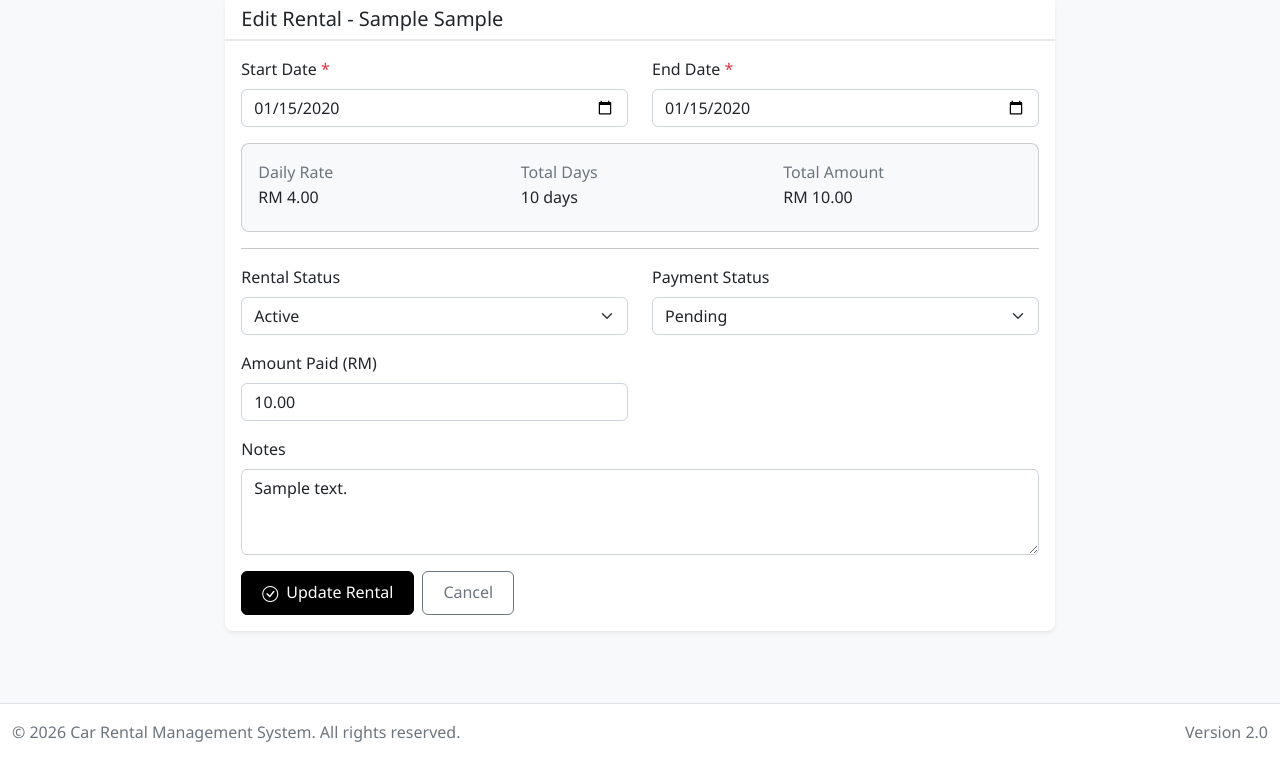
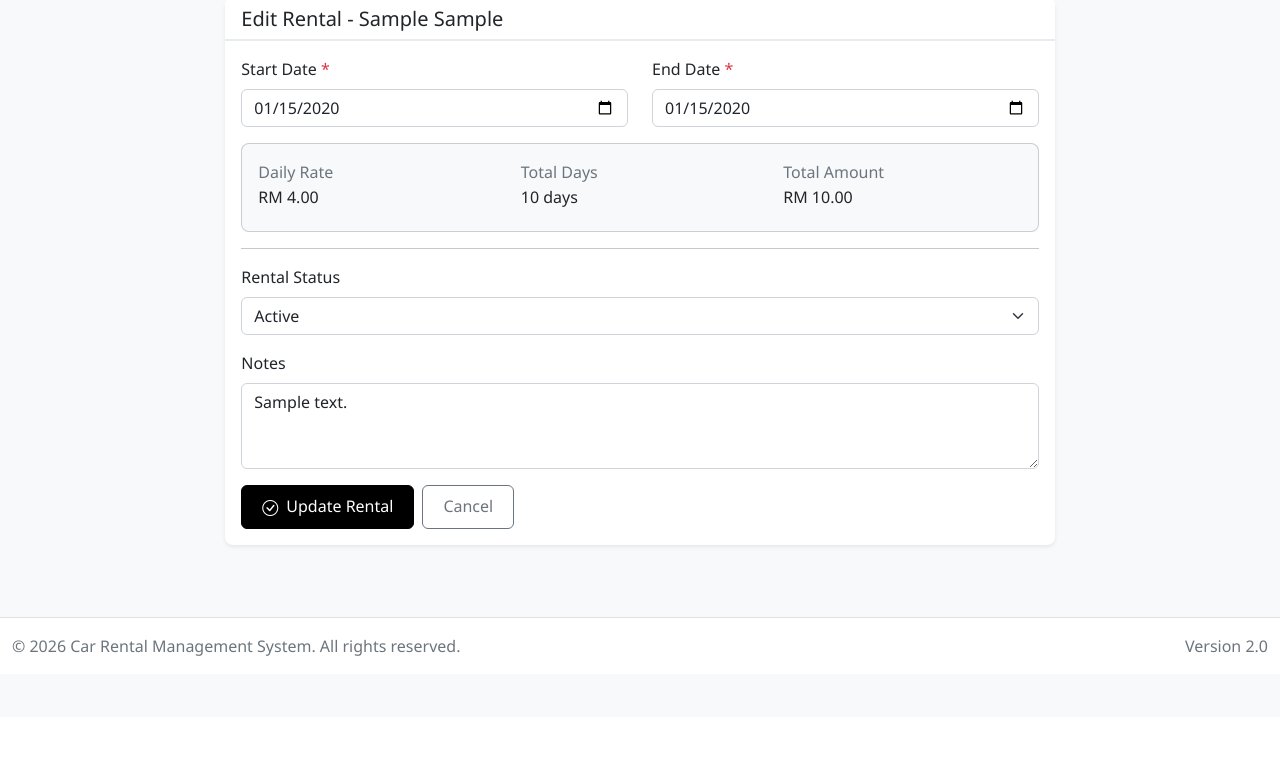
Before and after one commit to mfarhanka/CRMS-V2, a PHP site: page /crms-v2/rental_edit.php?id=1 in a window 1280 px wide. Shown: the part 83-843 px from the top of the page. After the commit the page ends 739 px from the top, so only its background shows below. Run offline with PHP 8.4, Linux system fonts and the light colour scheme; a user stored in the database is signed in; tables that the repository leaves empty hold one stand-in row (values such as "Sample post").

Commit message:
remove payment status in edit rental form

```diff
--- a/rental_edit.php
+++ b/rental_edit.php
@@ -32,8 +32,6 @@ if ($_SERVER['REQUEST_METHOD'] == 'POST') {
     $start_date = sanitize($_POST['start_date']);
     $end_date = sanitize($_POST['end_date']);
     $status = sanitize($_POST['status']);
-    $payment_status = sanitize($_POST['payment_status']);
-    $amount_paid = floatval($_POST['amount_paid']);
     $notes = sanitize($_POST['notes']);
 
     // Calculate total days and amount
@@ -42,8 +40,8 @@ if ($_SERVER['REQUEST_METHOD'] == 'POST') {
     $total_days = $end->diff($start)->days + 1;
     $total_amount = $total_days * $rental['daily_rate'];
 
-    $update_stmt = $conn->prepare("UPDATE rentals SET start_date = ?, end_date = ?, total_days = ?, total_amount = ?, status = ?, payment_status = ?, amount_paid = ?, notes = ? WHERE id = ?");
-    $update_stmt->bind_param("ssidssdsi", $start_date, $end_date, $total_days, $total_amount, $status, $payment_status, $amount_paid, $notes, $rental_id);
+    $update_stmt = $conn->prepare("UPDATE rentals SET start_date = ?, end_date = ?, total_days = ?, total_amount = ?, status = ?, notes = ? WHERE id = ?");
+    $update_stmt->bind_param("ssidssi", $start_date, $end_date, $total_days, $total_amount, $status, $notes, $rental_id);
 
     if ($update_stmt->execute()) {
         // Update car status based on rental status
@@ -107,8 +105,7 @@ include 'includes/header.php';
 
                     <hr>
 
-                    <div class="row">
-                        <div class="col-md-6 mb-3">
+                    <div class="mb-3">
                         <label for="status" class="form-label">Rental Status</label>
                         <select class="form-select" id="status" name="status">
                             <option value="active" <?php echo $rental['status'] == 'active' ? 'selected' : ''; ?>>Active</option>
@@ -117,23 +114,9 @@ include 'includes/header.php';
                         </select>
                     </div>
 
-                        <div class="col-md-6 mb-3">
-                            <label for="payment_status" class="form-label">Payment Status</label>
-                            <select class="form-select" id="payment_status" name="payment_status">
-                                <option value="pending" <?php echo $rental['payment_status'] == 'pending' ? 'selected' : ''; ?>>Pending</option>
-                                <option value="partial" <?php echo $rental['payment_status'] == 'partial' ? 'selected' : ''; ?>>Partial</option>
-                                <option value="paid" <?php echo $rental['payment_status'] == 'paid' ? 'selected' : ''; ?>>Paid</option>
-                            </select>
-                        </div>
-                    </div>
-
-                    <div class="row">
-                        <div class="col-md-6 mb-3">
-                            <label for="amount_paid" class="form-label">Amount Paid (RM)</label>
-                            <input type="number" class="form-control" id="amount_paid" name="amount_paid"
-                                   step="0.01" min="0" max="<?php echo $rental['total_amount']; ?>"
-                                   value="<?php echo $rental['amount_paid']; ?>">
-                        </div>
+                    <div class="alert alert-info">
+                        <i class="bi bi-info-circle me-2"></i>
+                        <strong>Payment tracking:</strong> Use the "View Details" page to add and manage payments with receipt proof.
                     </div>
 
                     <div class="mb-3">
@@ -170,7 +153,6 @@ document.addEventListener('DOMContentLoaded', function() {
                 const totalAmount = diffDays * dailyRate;
                 document.getElementById('total_days_display').textContent = diffDays + ' days';
                 document.getElementById('total_amount_display').textContent = 'RM ' + totalAmount.toFixed(2);
-                document.getElementById('amount_paid').max = totalAmount;
             }
         }
     }
```
Also changed, not shown: 1 other file. Lines whose indentation alone changed are shown as unchanged.
